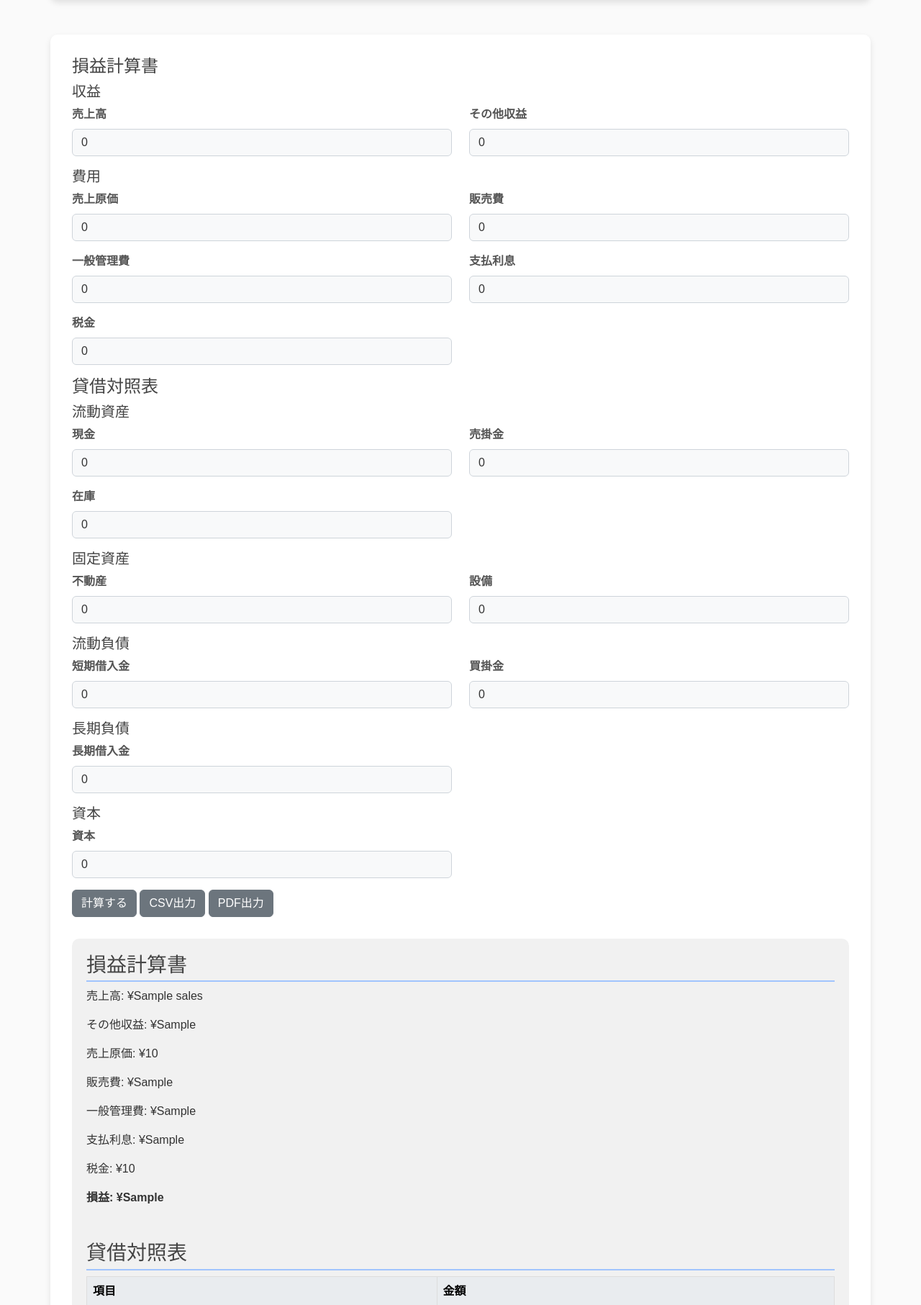
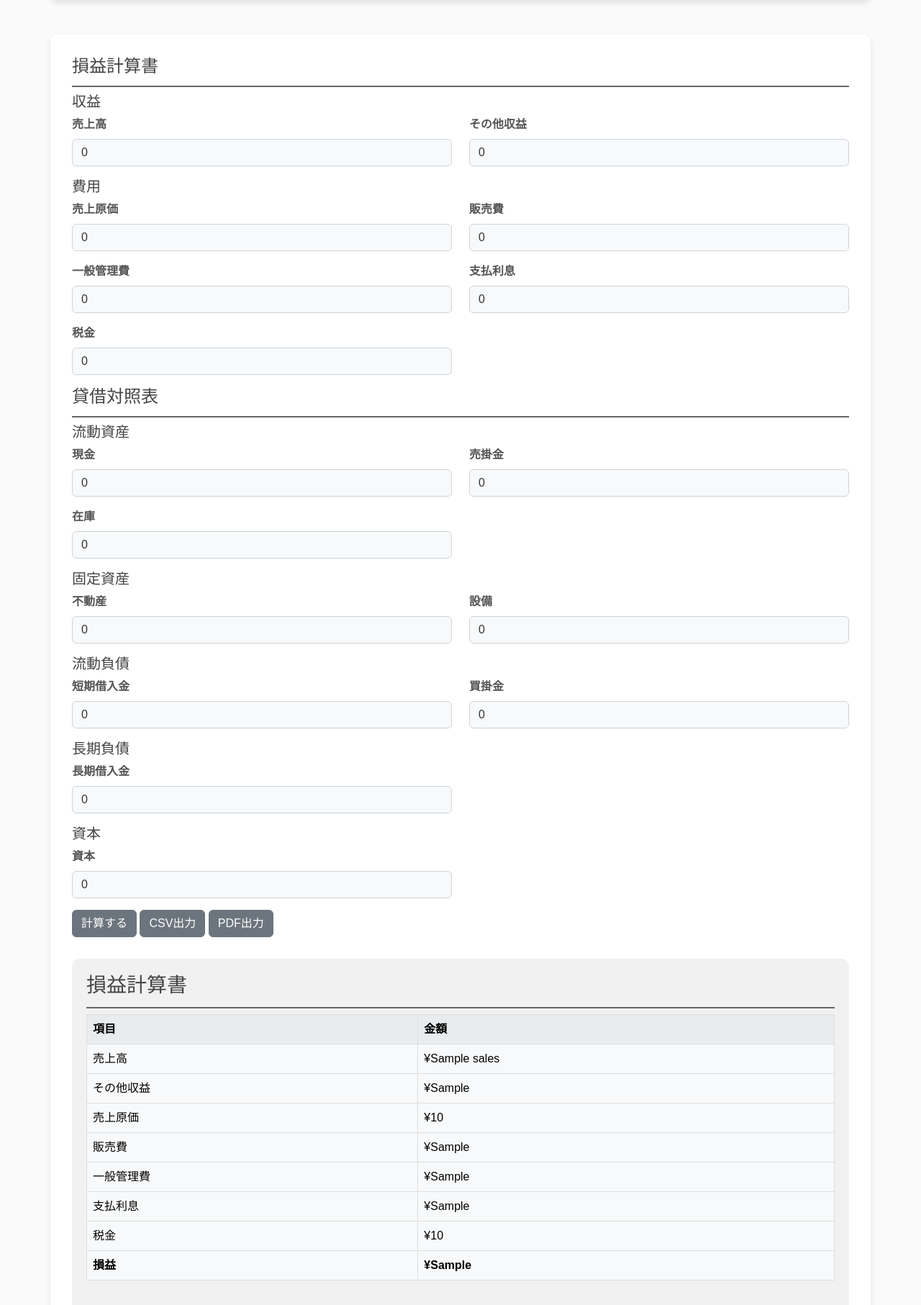
Before and after one commit to o-i-ocha/s-or, a Flask app: template templates/index.html in a window 1280 px wide. Shown: the part 196-2009 px from the top of the page at 72% size. Run offline with Flask 3, Linux system fonts and the light colour scheme; the template is opened without the code that fills it: most values are stand-ins (such as "Sample title", 1, 10 or a date in 2020).

Commit message:
軽微なUIを調整しました

```diff
--- a/templates/index.html
+++ b/templates/index.html
@@ -25,9 +25,9 @@
             color: #444444; /* 少し暗めのグレー */
         }
 
-        h3 {
-            border-bottom: 2px solid #a1c4fd; /* 優しいブルー */
-            padding-bottom: 5px;
+        h3, h4 {
+            border-bottom: 2px solid #666666; /* 優しいブルー */
+            padding-bottom: 0.5em;
         }
 
         /* フォームのラベルと入力フィールド */
@@ -128,7 +128,6 @@
         <p id="ver">ver 0.1</p>
     </div>
     <div class="container mt-5">
-        <!-- <h2>財務諸表の各項目を入力してください。（損益計算書と貸借対照表のみ）</h2> -->
         <form method="POST" action="/">
             <h4>損益計算書</h4>
             <h5>収益</h5>
@@ -232,14 +231,48 @@
         {% if profit_or_loss is not none %}
         <div class="result-box">
             <h3>損益計算書</h3>
-            <p>売上高: ¥{{ sales }}</p>
-            <p>その他収益: ¥{{ other_revenue }}</p>
-            <p>売上原価: ¥{{ cost_of_sales }}</p>
-            <p>販売費: ¥{{ selling_expenses }}</p>
-            <p>一般管理費: ¥{{ admin_expenses }}</p>
-            <p>支払利息: ¥{{ interest_expense }}</p>
-            <p>税金: ¥{{ tax_expense }}</p>
-            <p><strong>損益: ¥{{ profit_or_loss }}</strong></p>
+            <table class="table">
+                <thead>
+                    <tr>
+                        <th class="table-title">項目</th>
+                        <th class="table-title">金額</th>
+                    </tr>
+                </thead>
+                <tbody>
+                    <tr>
+                        <td>売上高</td>
+                        <td>¥{{ sales }}</td>
+                    </tr>
+                    <tr>
+                        <td>その他収益</td>
+                        <td>¥{{ other_revenue }}</td>
+                    </tr>
+                    <tr>
+                        <td>売上原価</td>
+                        <td>¥{{ cost_of_sales }}</td>
+                    </tr>
+                    <tr>
+                        <td>販売費</td>
+                        <td>¥{{ selling_expenses }}</td>
+                    </tr>
+                    <tr>
+                        <td>一般管理費</td>
+                        <td>¥{{ admin_expenses }}</td>
+                    </tr>
+                    <tr>
+                        <td>支払利息</td>
+                        <td>¥{{ interest_expense }}</td>
+                    </tr>
+                    <tr>
+                        <td>税金</td>
+                        <td>¥{{ tax_expense }}</td>
+                    </tr>
+                    <tr class="table-info">
+                        <td>損益</td>
+                        <td>¥{{ profit_or_loss }}</td>
+                    </tr>
+                </tbody>
+            </table>
 
             <h3 class="mt-5">貸借対照表</h3>
             <table class="table">
@@ -253,27 +286,22 @@
                     <tr>
                         <td>現金</td>
                         <td>¥{{ asset['現金'] }}</td>
-                        <!-- <td>¥{{ asset.get('現金', 0) }}</td> -->
                     </tr>
                     <tr>
                         <td>売掛金</td>
                         <td>¥{{ asset['売掛金'] }}</td>
-                        <!-- <td>¥{{ asset.get('売掛金', 0) }}</td> -->
                     </tr>
                     <tr>
                         <td>在庫</td>
                         <td>¥{{ asset['在庫'] }}</td>
-                        <!-- <td>¥{{ asset.get('在庫', 0) }}</td> -->
                     </tr>
                     <tr>
                         <td>不動産</td>
                         <td>¥{{ asset['不動産'] }}</td>
-                        <!-- <td>¥{{ asset.get('不動産', 0) }}</td> -->
                     </tr>
                     <tr>
                         <td>設備</td>
                         <td>¥{{ asset['設備'] }}</td>
-                        <!-- <td>¥{{ asset.get('設備', 0) }}</td> -->
                     </tr>
                     <tr class="table-info">
                         <td>総資産</td>
```
